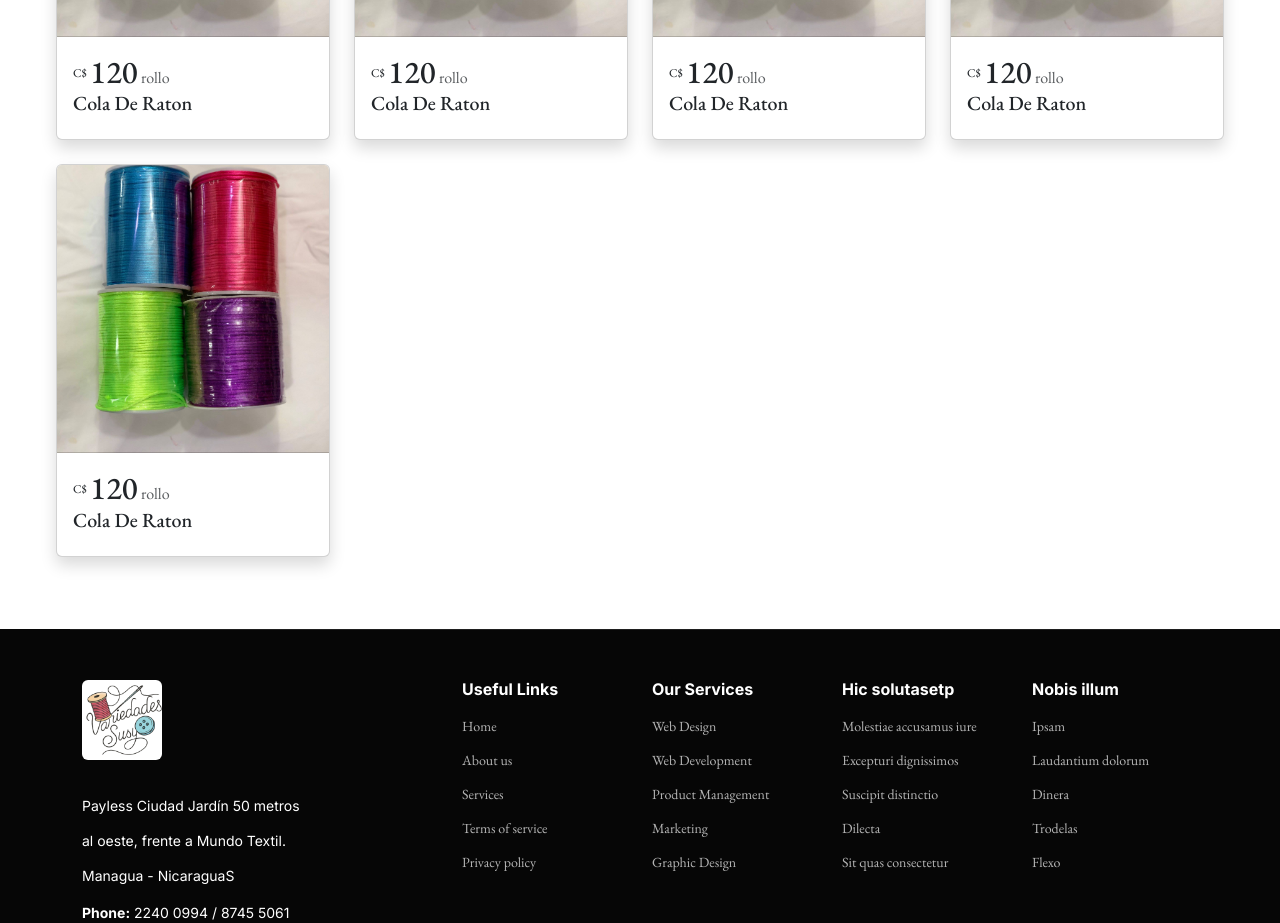
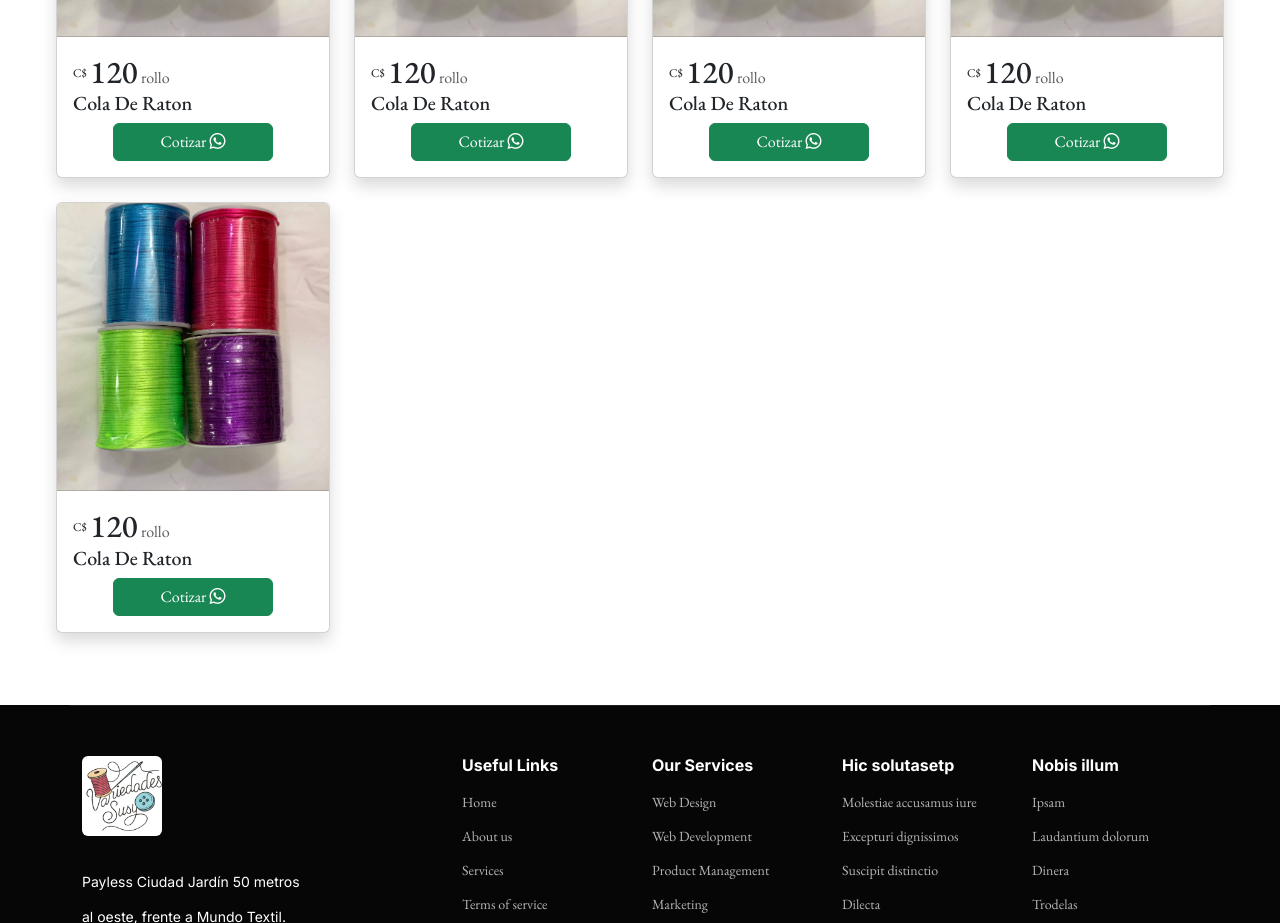
Before and after one commit to JuanchoDesarrollo/variedadessusy, a plain HTML site: page index.html in a window 1280 px wide. Shown: the part 1060-1983 px from the top of the page. Drawn offline with nearby package versions, Linux system fonts and the light colour scheme.

Commit message:
agerga boton de whatsapp

```diff
--- a/index.html
+++ b/index.html
@@ -175,6 +175,9 @@
                             </span>
                         </div>
                         <div class="text-capitalize card-title h5">Cola de raton</div>
+                        <div class="col-md-8 offset-md-2 ">
+                            <button type="button" class="btn btn-success rounded" style="width: 100%;" onclick="openWhatsApp()">Cotizar <i class="bi bi-whatsapp"></i></button>
+                        </div>
                     </div>
                 </div>
             </div>
@@ -192,6 +195,9 @@
                             </span>
                         </div>
                         <div class="text-capitalize card-title h5">Cola de raton</div>
+                        <div class="col-md-8 offset-md-2 ">
+                            <button type="button" class="btn btn-success rounded" style="width: 100%;" onclick="openWhatsApp()">Cotizar <i class="bi bi-whatsapp"></i></button>
+                        </div>
                     </div>
                 </div>
             </div>
@@ -209,6 +215,9 @@
                             </span>
                         </div>
                         <div class="text-capitalize card-title h5">Cola de raton</div>
+                        <div class="col-md-8 offset-md-2 ">
+                            <button type="button" class="btn btn-success rounded" style="width: 100%;" onclick="openWhatsApp()">Cotizar <i class="bi bi-whatsapp"></i></button>
+                        </div>
                     </div>
                 </div>
             </div>
@@ -226,6 +235,9 @@
                             </span>
                         </div>
                         <div class="text-capitalize card-title h5">Cola de raton</div>
+                        <div class="col-md-8 offset-md-2 ">
+                            <button type="button" class="btn btn-success rounded" style="width: 100%;" onclick="openWhatsApp()">Cotizar <i class="bi bi-whatsapp"></i></button>
+                        </div>
                     </div>
                 </div>
             </div>
@@ -243,6 +255,9 @@
                             </span>
                         </div>
                         <div class="text-capitalize card-title h5">Cola de raton</div>
+                        <div class="col-md-8 offset-md-2 ">
+                            <button type="button" class="btn btn-success rounded" style="width: 100%;" onclick="openWhatsApp()">Cotizar <i class="bi bi-whatsapp"></i></button>
+                        </div>
                     </div>
                 </div>
             </div>
@@ -335,6 +350,15 @@
 
   <!-- Main JS File -->
   <script src="assets/js/main.js"></script>
+  <script>
+    function openWhatsApp() {
+  const phoneNumber = "1234567890"; // Número de teléfono de WhatsApp, sin el símbolo + ni los espacios
+  const message = "¡Hola! Estoy interesado en cotizar un producto."; // Mensaje predefinido
+
+  const url = `https://wa.me/${phoneNumber}?text=${encodeURIComponent(message)}`;
+  window.open(url, "_blank");
+}
+  </script>
 
 </body>
 
```
